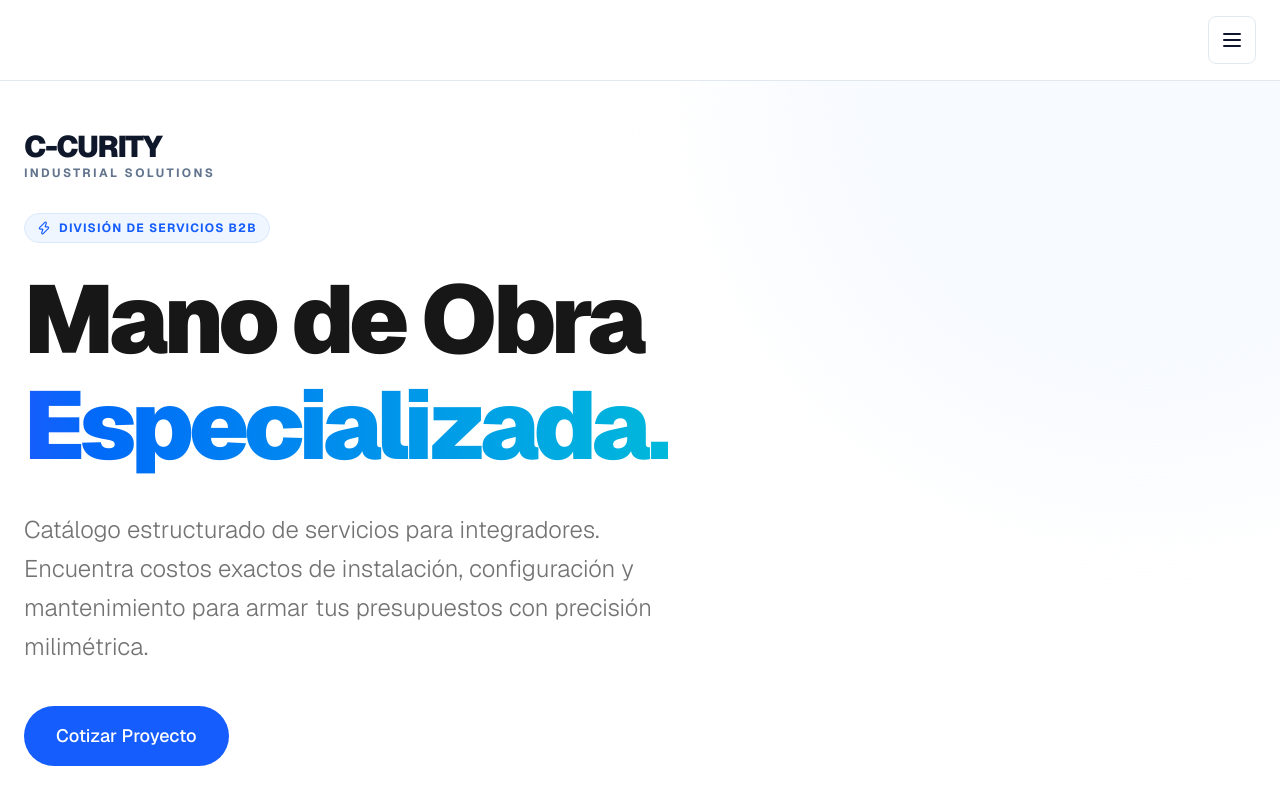
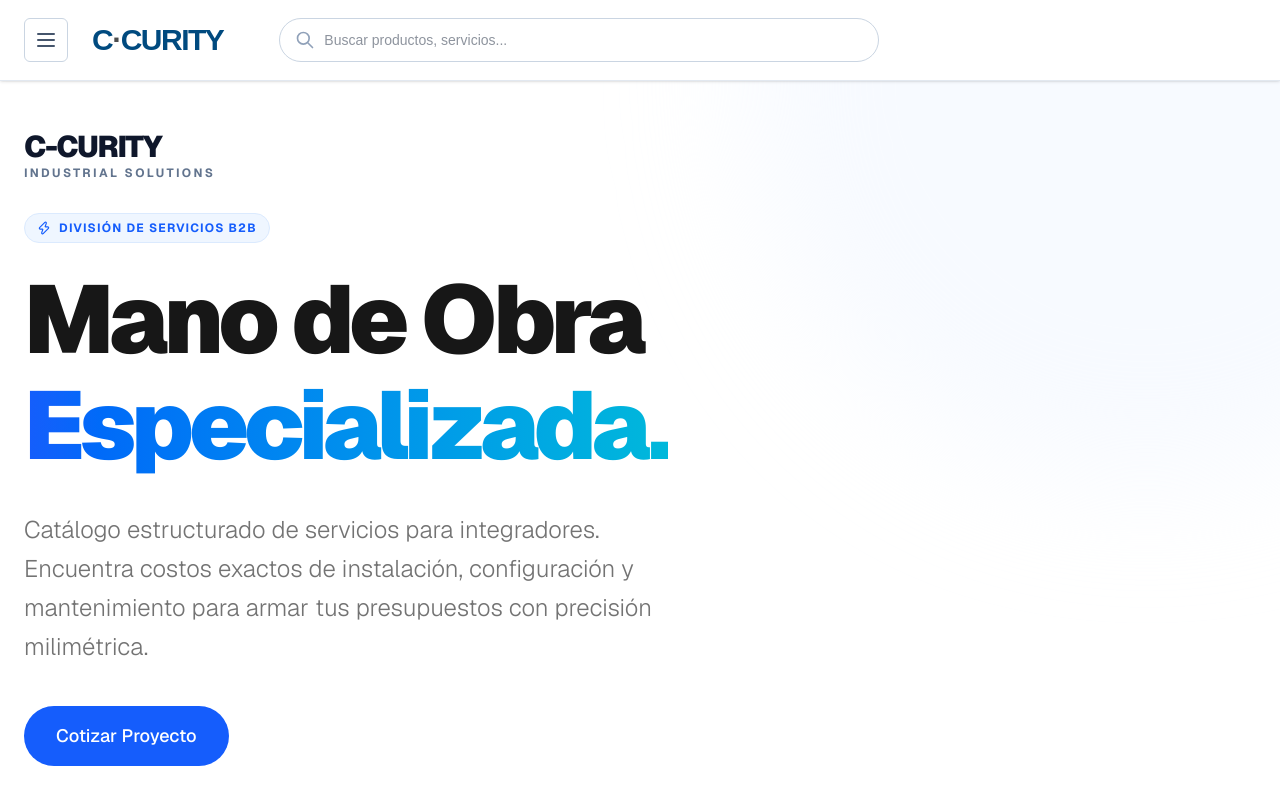
Before and after one commit to aloomushi-pixel/ccurity_catalogo, a Next.js app: page / in a window 1280 px wide. Shown: the top 800 px of the page. Built offline with nearby package versions, Linux system fonts and the light colour scheme; no server answers; the database is empty.

Commit message:
feat(ui): match original site header layout and update catalog link

```diff
--- a/src/components/Header.tsx
+++ b/src/components/Header.tsx
@@ -21,7 +21,7 @@ export default function Header() {
 
   return (
     <>
-      {/*  */}
+      {/* JSON-LD Structured Data */}
       <script type="application/ld+json" dangerouslySetInnerHTML={{ __html: `
       {
         "@context": "https://schema.org",
@@ -42,23 +42,59 @@ export default function Header() {
       }
       ` }} />
 
-<header className="sticky top-0 z-50 w-full border-b border-slate-200 bg-white/80 backdrop-blur-md">
-  <div className="mx-auto flex h-20 max-w-[1440px] items-center justify-between px-6">
-    <div className="flex-1"></div>
+<header className="sticky top-0 z-50 w-full border-b border-slate-200 bg-white shadow-sm">
+  <div className="mx-auto flex h-20 max-w-[1440px] items-center gap-6 px-6">
 
     {/* Menu Button */}
-    <button id="menu-button" type="button" className={`cc-menu-button ${isOpen ? '!bg-slate-200' : '!bg-white/50'} hover:!bg-slate-100`} onClick={toggleMenu} aria-expanded={isOpen ? "true" : "false"} aria-controls="menu" aria-label="Abrir menú de navegación">
-  <svg className="cc-menu-icon" fill="none" stroke="currentColor" viewBox="0 0 24 24" aria-hidden="true">
+    <button
+      id="menu-button"
+      type="button"
+      className={`flex h-11 w-11 shrink-0 items-center justify-center rounded-md border border-slate-300 text-slate-600 transition-colors hover:bg-slate-50 ${isOpen ? 'bg-slate-100' : 'bg-white'}`}
+      onClick={toggleMenu}
+      aria-expanded={isOpen ? "true" : "false"}
+      aria-controls="menu"
+      aria-label="Abrir menú de navegación"
+    >
+      {isOpen ? (
+        <svg className="h-6 w-6" fill="none" stroke="currentColor" viewBox="0 0 24 24" aria-hidden="true">
+          <path strokeLinecap="round" strokeLinejoin="round" strokeWidth="2" d="M6 18L18 6M6 6l12 12" />
+        </svg>
+      ) : (
+        <svg className="h-6 w-6" fill="none" stroke="currentColor" viewBox="0 0 24 24" aria-hidden="true">
           <path strokeLinecap="round" strokeLinejoin="round" strokeWidth="2" d="M4 6h16M4 12h16M4 18h16" />
         </svg>
+      )}
     </button>
+
+    {/* Logo Link back to Main Site */}
+    <Link href="https://ccurity.com.mx/" className="flex shrink-0 items-center transition-opacity hover:opacity-80">
+      <span className="text-3xl font-black tracking-tighter text-[#004A7F]">
+        C<span className="text-[#4D4D4D]">·</span>CURITY
+      </span>
+    </Link>
+
+    {/* Search Bar */}
+    <div className="flex flex-1 items-center justify-start pl-4 md:pl-8">
+      <div className="relative w-full max-w-[600px]">
+        <div className="pointer-events-none absolute inset-y-0 left-0 flex items-center pl-4">
+          <svg className="h-5 w-5 text-slate-400" fill="none" stroke="currentColor" viewBox="0 0 24 24">
+            <path strokeLinecap="round" strokeLinejoin="round" strokeWidth="2" d="M21 21l-6-6m2-5a7 7 0 11-14 0 7 7 0 0114 0z" />
+          </svg>
+        </div>
+        <input
+          type="text"
+          placeholder="Buscar productos, servicios..."
+          className="h-11 w-full rounded-full border border-slate-300 bg-white pl-11 pr-4 text-sm text-slate-800 focus:border-blue-500 focus:outline-none focus:ring-1 focus:ring-blue-500"
+        />
+      </div>
+    </div>
+
   </div>
 </header>
 
-{/*  */}
+{/* Mega Menu Wrapper */}
 <nav className="cc-menu-wrapper" aria-label="Menú principal">
-
-  <div id="menu" className="cc-menu-panel" style={{"overflowY":"auto"}} aria-hidden="true">
+  <div id="menu" className={`cc-menu-panel ${isOpen ? 'menu-open' : ''}`} style={{ overflowY: 'auto' }} aria-hidden={isOpen ? "false" : "true"}>
     <div className="cc-menu-outer">
       <div className="cc-menu-layout">
 
```
Also changed, not shown: 1 other file (tests, documents, lock files or other folders). Lines whose indentation alone changed are shown as unchanged.
